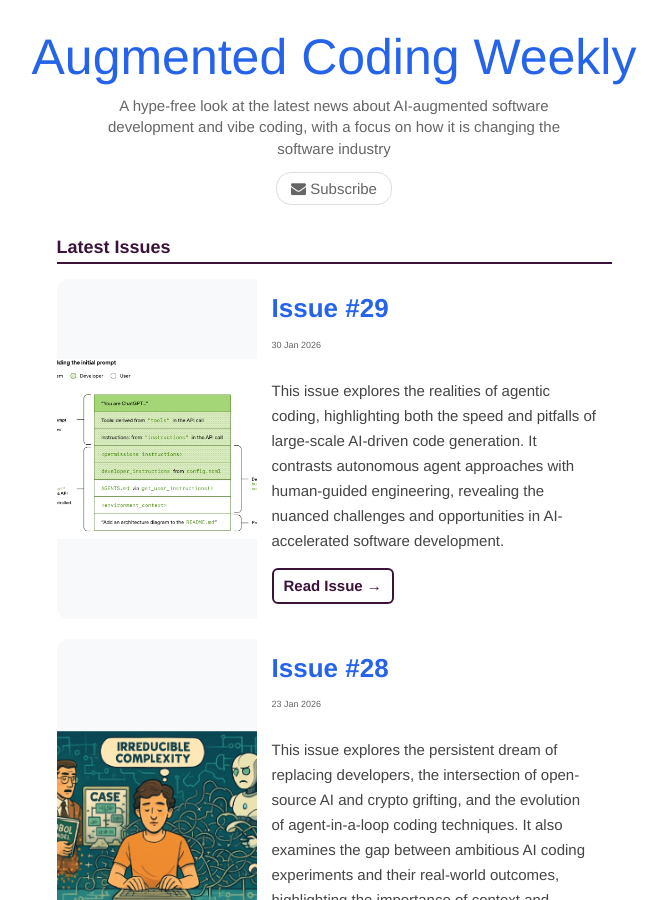
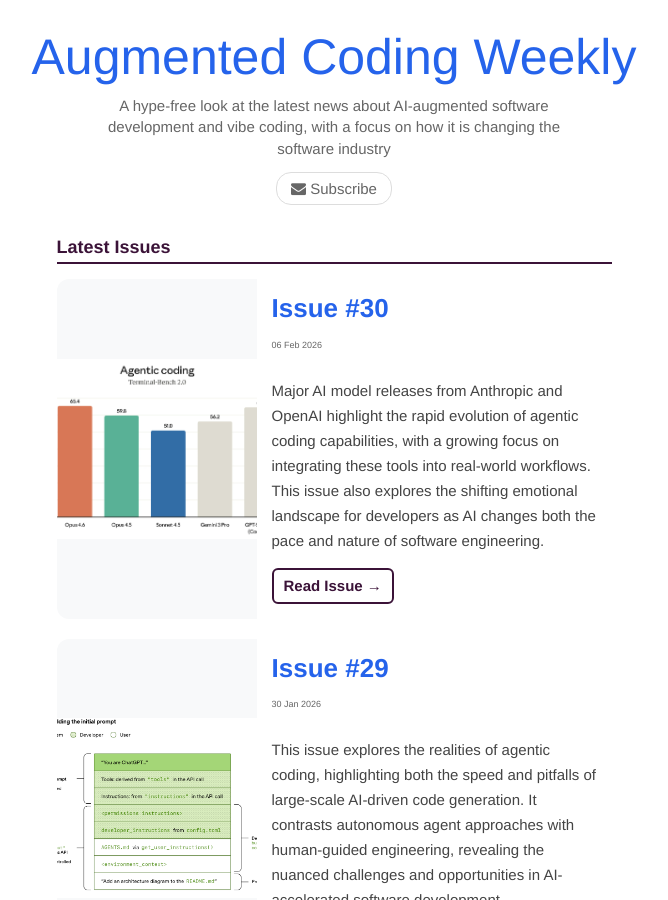
Before and after one commit to ColinEberhardt/augmented-coding-weekly, a Jekyll site: the page built from index.html, in a window 1280 px wide and 900 px high. Shown: the whole window, without its empty margins (306-974 px from the left). Built offline with Jekyll 4.4.1, drawn with Linux system fonts in a browser that asks for light colours; some of the changed lines change nothing that is shown.

Commit message:
issue 30
Signed-off-by: Colin Eberhardt <colin.eberhardt@gmail.com>

```diff
--- a/_posts/2026-02-06-issue-30.md
+++ b/_posts/2026-02-06-issue-30.md
@@ -2,10 +2,40 @@
 layout: post
 title: ! 'Issue #30'
 author: ceberhardt
-published: false
-thumbnail:
-summary:
+published: true
+thumbnail: img/30.png
+summary: Major AI model releases from Anthropic and OpenAI highlight the rapid evolution of agentic coding capabilities, with a growing focus on integrating these tools into real-world workflows. This issue also explores the shifting emotional landscape for developers as AI changes both the pace and nature of software engineering.
 ---
+
+## [Introducing Claude Opus 4.6](https://www.anthropic.com/news/claude-opus-4-6)
+
+<small>ANTHROPIC.COM</small>
+
+Just two months since Anthropic's last release (Opus 4.5, late Nov 25), they have announced another upgrade. Only a minor version 'bump', but an impressive improvement in capability. Despite the fact that this is a general purpose AI model the second sentence in this blog post mentioned that:
+
+> The new Claude Opus 4.6 improves on its predecessor’s coding skills.
+
+Coding capability has become the primary battle ground for OpenAI and Anthropic.
+
+This release follows the usual patterns, benchmark scores are up and context windows getting longer. Notably the narrative is predominantly about the agentic ability of the model, where AI uses tools to undertake complex tasks over ever-greater durations.
+
+![benchmark scores]({{"img/30.png"| absolute_url}})
+
+Standard stuff.
+
+From my perspective, the more interesting details appeared later in the blog post in the "product updates" section. A year ago the capability of the models themselves was the biggest obstacle to adoption. Now the models are all quite phenomenal, and the bigger issues has shifted to product and process. How do we incorporate these models into our workflow?
+
+A notable addition to Claude's product offering is [agentic teams](https://code.claude.com/docs/en/agent-teams), a pattern we've seen emerge in the open source world (Gas Town, BMAD), where a team of agents work in close collaboration to develop complex software.
+
+
+## [Introducing GPT-5.3-Codex](https://openai.com/index/introducing-gpt-5-3-codex/)
+
+<small>OPENAI.COM<small>
+
+And just hours later, OpenAI released the latest version of their coding model. Knocking Claude off the Terminal Bench (an agentic benchmark evaluating terminal skill) top spot - a very short-lived lead!
+
+I found less of note within the GPT 5.3 release, the performance is certainly improving, but not much here that I feel helps tackle the adoption gap.
+
 
 ## [An interview with Peter Steinberger, creator of Clawdbot](https://www.youtube.com/watch?v=8lF7HmQ_RgY)
 
@@ -20,3 +50,15 @@ Peter has an interesting workflow for agentic coding, rather than investing time
 One of the key concepts we repeatedly cites is that of 'closing the loop', giving the AI model the ability to evaluate its own work, via the compiler, unit tests, automation tests (or any other means possible). This significantly improves its ability to iterate on a problem and take on much more sizeable and challenging tasks.
 
 The way Peter approaches software development, and collaborating with others, has fundamentally changed. There is a lot to learn from this conversation.
+
+## [I miss thinking hard.](https://www.jernesto.com/articles/thinking_hard)
+
+<small>JERNESTO.COM</small>
+
+And while Peter is clearly thriving in this new world, others are struggling - and not through a lack of competency. Some people are struggling with how AI _makes them feel_.
+
+In this post Ernesto outlines the two aspect of his personality, the Builder and the Thinker. The Builder simply enjoys shipping code, while the Thinker enjoys the challenge of solving problems. For many of us, what we love about software engineering is that it feeds both desires.
+
+However, add AI into the mix, and we hve an imbalance. The Builder races ahead, while the Thinker gets starved. How we respond to this is very much based on our individual motivations.
+
+Are you a Builder or a Thinker?
```
Also changed, not shown: img/30.png (added).
